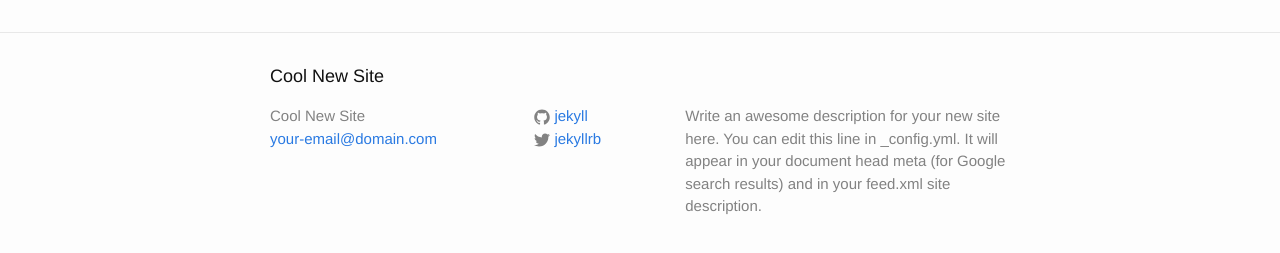
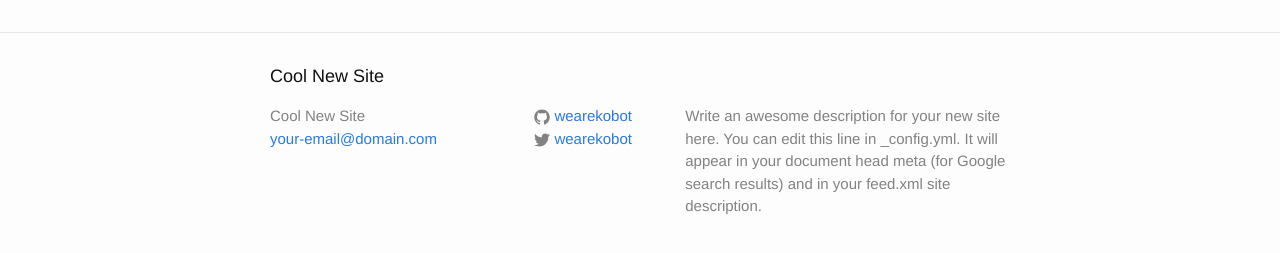
Before and after one commit to wearekobot/cloudcannon_jekyll_test, a Jekyll site: the page built from index.html, in a window 1280 px wide. Shown: the part 264-517 px from the top of the page. Built offline with Jekyll 4.4.1, drawn with Linux system fonts in a browser that asks for light colours.

Commit message:
Updated '_config.yml' via CloudCannon

```diff
--- a/_config.yml
+++ b/_config.yml
@@ -3,6 +3,6 @@ email: "your-email@domain.com"
 description: Write an awesome description for your new site here. You can edit this line in _config.yml. It will appear in your document head meta (for Google search results) and in your feed.xml site description.
 baseurl: ""
 url: "http://yourdomain.com"
-twitter_username: jekyllrb
-github_username: jekyll
+twitter_username: wearekobot
+github_username: wearekobot
 markdown: kramdown
```
